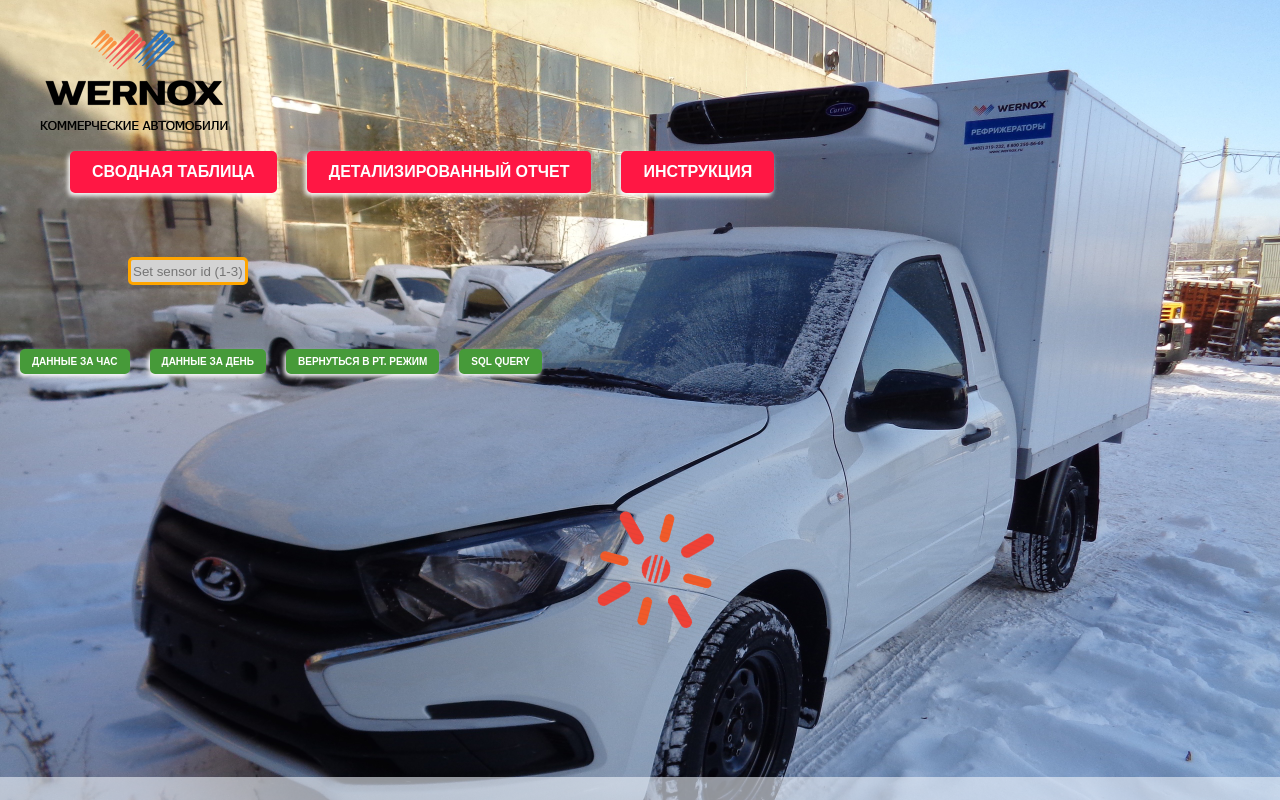
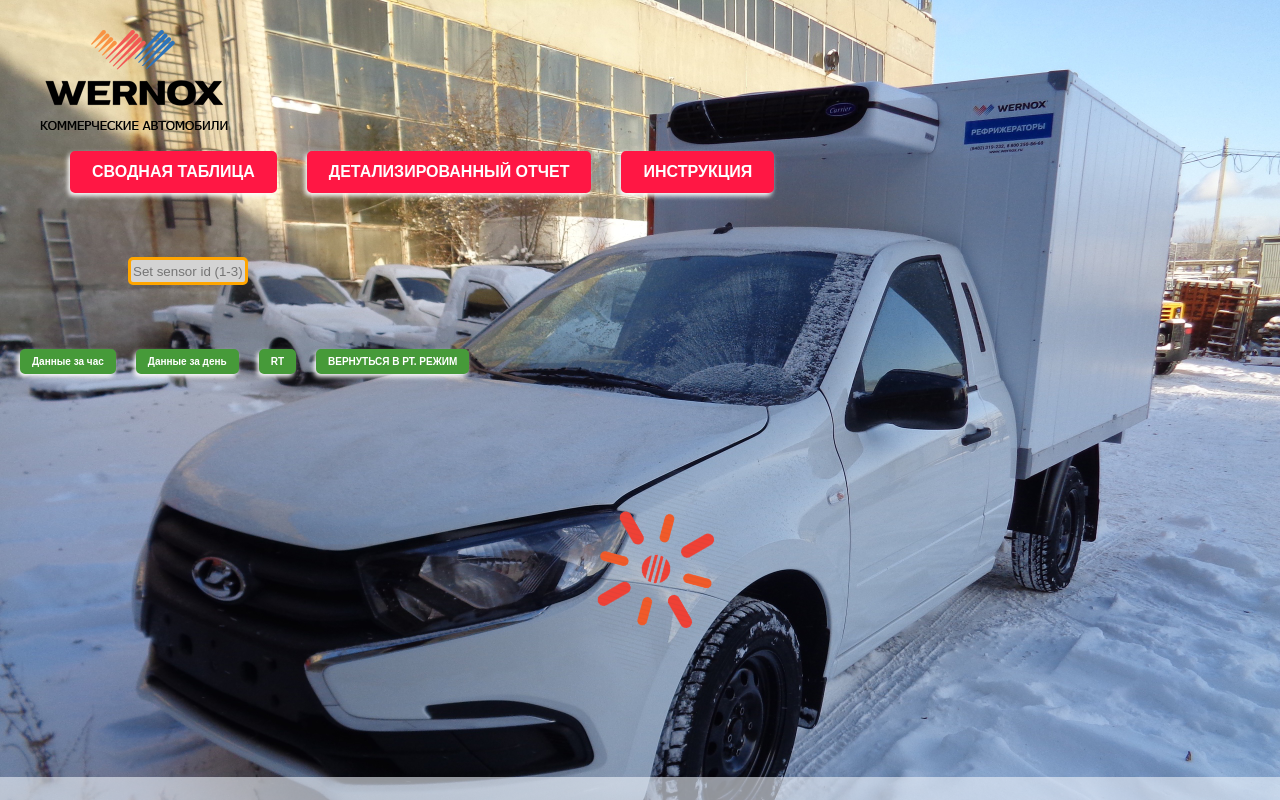
Before and after one commit to TerraFromNowhere/ArduinoDataDispatch, a React app: page /sensor in a window 1280 px wide. Shown: the top 800 px of the page. Built offline with nearby package versions, Linux system fonts and the light colour scheme.

Commit message:
Button logic has been changed according to sql methods

```diff
--- a/src/components/containers/pages/Sensor_1.js
+++ b/src/components/containers/pages/Sensor_1.js
@@ -4,6 +4,7 @@ import {realTimeQueryImitation} from '../../dataHandlers/query';
 import {useState,useEffect} from 'react';
 import {getQueryString} from '../../../const/queryConst';
 import spinner from '../../img/spinner.png';
+import {fetchData} from '../../dataHandlers/fetchData';
 
 
 export const Sensor_1 = () => {
@@ -15,7 +16,7 @@ export const Sensor_1 = () => {
 
         setFetching(true);
         let interval = setInterval(()=>{
-            realTimeQueryImitation(stateData,setFetching,getQueryString(1,new Date().getHours()));
+            fetchData('realtime',stateData,1);
             setFetching(false);
         },5000);
 
--- a/src/components/containers/pages/sensorInfo.js
+++ b/src/components/containers/pages/sensorInfo.js
@@ -7,7 +7,7 @@ import {useHistory} from 'react-router-dom';
 import {Choke} from '../choke';
 import {ResponsiveContainer,Label,Area,CartesianGrid,XAxis,YAxis,AreaChart,Tooltip,ReferenceLine} from 'recharts';
 import {submitValidator,keyNullifier} from '../../dataHandlers/submitValidator';
-
+import {fetchData} from '../../dataHandlers/fetchData';
 
 
 export const SensorInfo = () => {
@@ -21,35 +21,23 @@ export const SensorInfo = () => {
     const LocalHistory = useHistory();
     const off = dataMaxMinFinder(data) || null;
 
-    const fetchData = (unitOfTime) => {
-
-        fetch(`http://192.168.0.95/${unitOfTime}`).then(result => {
-            result.json().then(res => {setSpecialData(res)});
-        });
-
-    }
-
 
 return (
 
         <div>
 
             <StyledForm>
-                <StyledInput onKeyPress = {(eve)=>{keyNullifier(eve)}} onChange={(eve)=>{submitValidator(eve,setSeNumber)}} placeholder = "Set sensor id (1-3)" className="inp" type="text"></StyledInput>
+                <StyledInput  onKeyPress = {(eve)=>{keyNullifier(eve)}} onChange={(eve)=>{submitValidator(eve,setSeNumber)}} placeholder = "Set sensor id (1-3)" className="inp" type="text" ></StyledInput>
             </StyledForm>
 
 
 
                 <DivButtonContainer>
 
-                    <ButtonSensorMode onClick={()=>{getDataPerHour(stateData,setFetching,getQueryString(seNumber||1,new Date().getHours()))}}>ДАННЫЕ ЗА ЧАС</ButtonSensorMode>
-                    <ButtonSensorMode onClick={()=>{getDataPerDay(stateData,setFetching,getQueryString(seNumber||1))}}>ДАННЫЕ ЗА ДЕНЬ</ButtonSensorMode>
+                    <ButtonSensorMode onClick = {()=>{fetchData('hour',setSpecialData,seNumber)}}>Данные за час</ButtonSensorMode>
+                    <ButtonSensorMode onClick = {()=>{fetchData('day',setSpecialData,seNumber)}}>Данные за день</ButtonSensorMode>
+                    <ButtonSensorMode onClick = {()=>{fetchData('realtime',setSpecialData,seNumber)}}>RT</ButtonSensorMode>
                     <ButtonSensorMode onClick = {()=>{LocalHistory.push('/')}}>ВЕРНУТЬСЯ В РТ. РЕЖИМ</ButtonSensorMode>
-                    <ButtonSensorMode onClick = {()=>{
-
-
-
-                    }}>SQL QUERY</ButtonSensorMode>
 
                 </DivButtonContainer>
 
```
